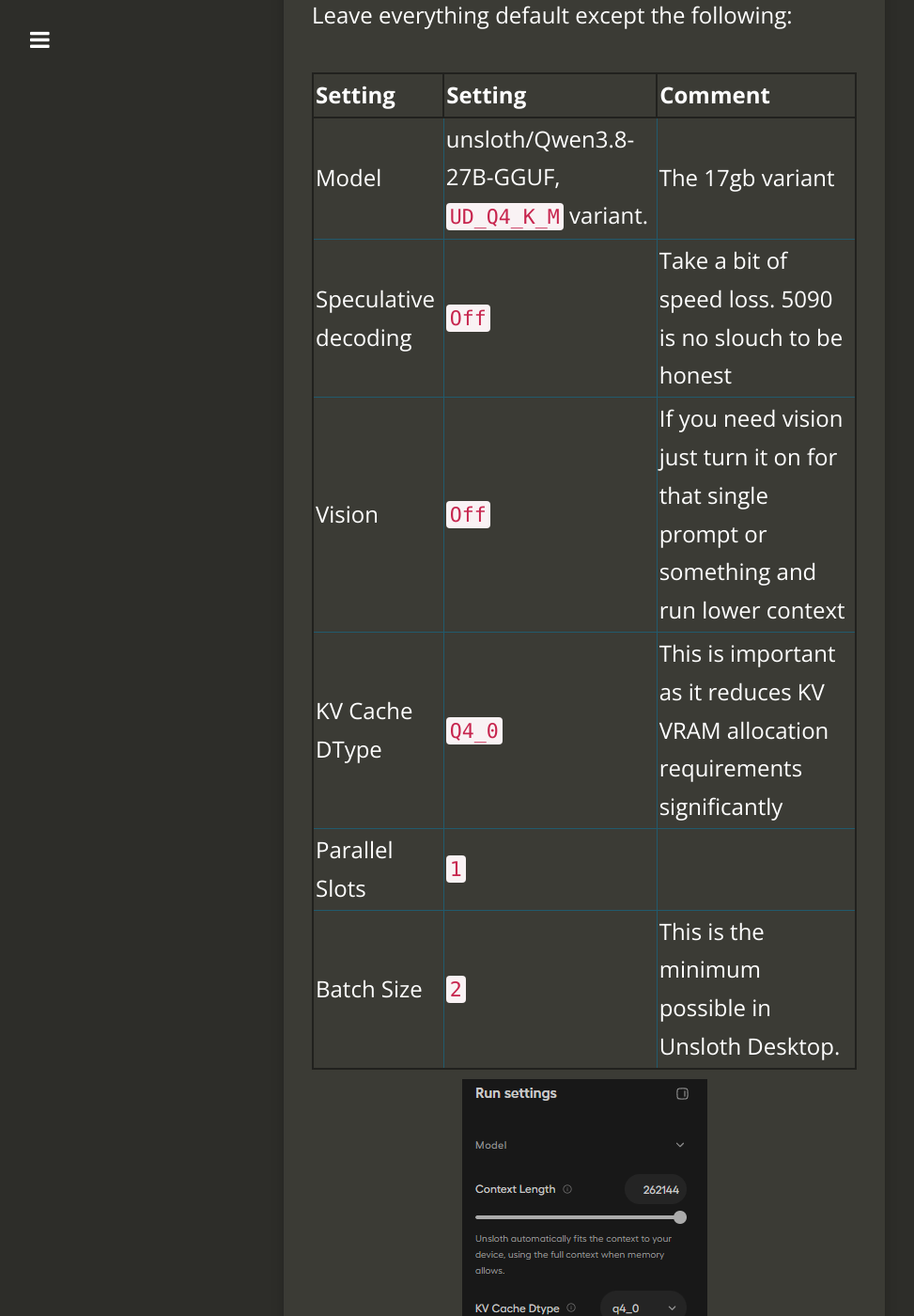
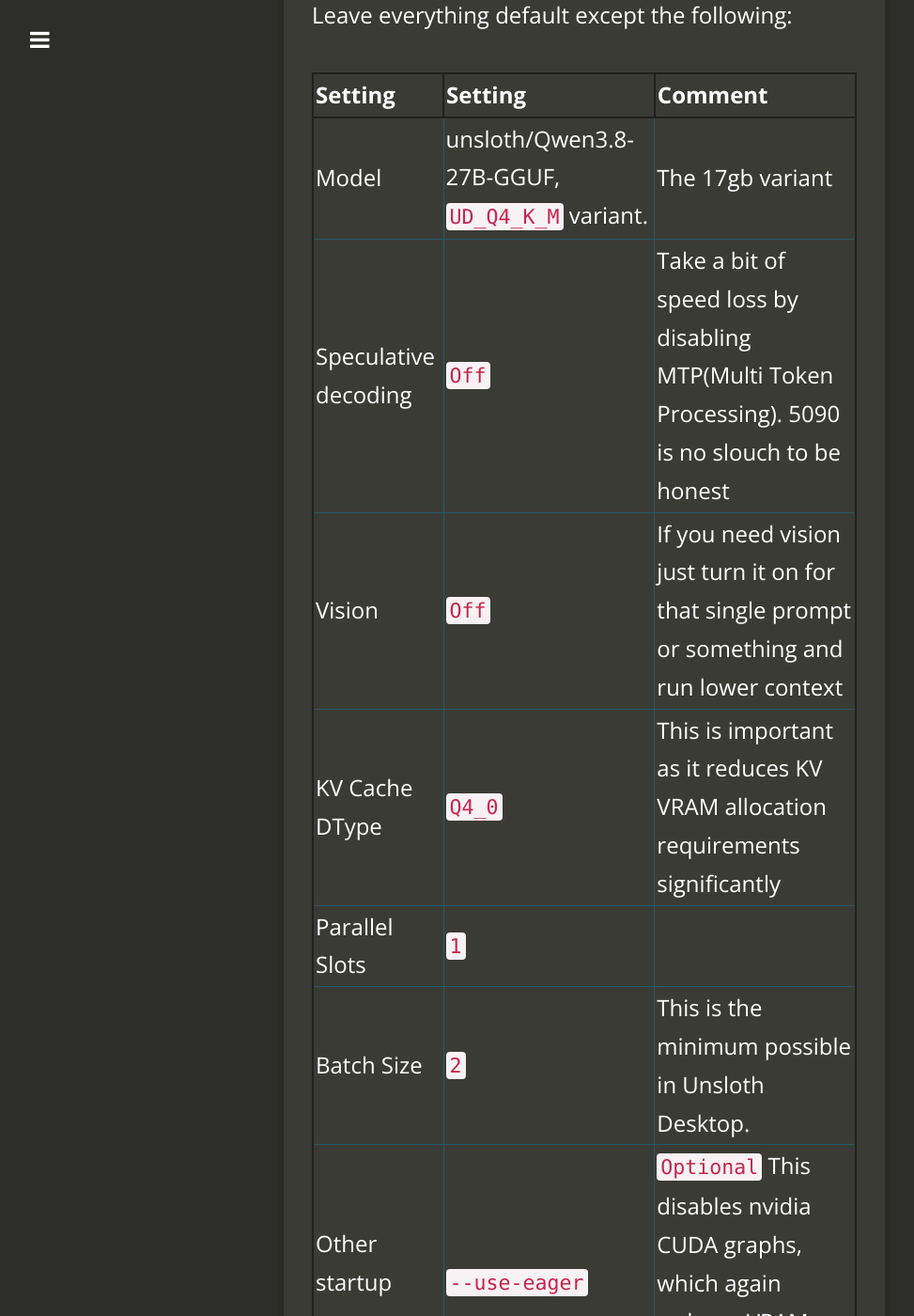
Before and after one commit to Dreamscent/Dreamscent.github.io, a Jekyll site: the page built from _posts/2026-08-21-Local-Qwen3.8-27b-on-single-RTX5090.md, in a window 1280 px wide and 1400 px high, scrolled down 10959 px. Shown: the whole window at 94% size, without its empty margins (18-991 px from the left). Built offline with Jekyll 4.4.1, drawn with Linux system fonts in a browser that asks for light colours; nearby versions of some CDN libraries; some of the changed text lies outside the part shown.

Commit message:
Update
111

```diff
--- a/_posts/2026-08-21-Local-Qwen3.8-27b-on-single-RTX5090.md
+++ b/_posts/2026-08-21-Local-Qwen3.8-27b-on-single-RTX5090.md
@@ -212,11 +212,12 @@
 | Setting              | Setting                                        | Comment                                                      |
 | -------------------- | ---------------------------------------------- | ------------------------------------------------------------ |
 | Model                | unsloth/Qwen3.8-27B-GGUF, `UD_Q4_K_M` variant. | The 17gb variant                                             |
-| Speculative decoding | `Off`                                          | Take a bit of speed loss. 5090 is no slouch to be honest     |
+| Speculative decoding | `Off`                                          | Take a bit of speed loss by disabling MTP(Multi Token Processing). 5090 is no slouch to be honest |
 | Vision               | `Off`                                          | If you need vision just turn it on for that single prompt or something and run lower context |
 | KV Cache DType       | `Q4_0`                                         | This is important as it reduces KV VRAM allocation requirements significantly |
 | Parallel Slots       | `1`                                            |                                                              |
 | Batch Size           | `2`                                            | This is the minimum possible in Unsloth Desktop.             |
+| Other startup params | `--use-eager`                                  | `Optional` This disables nvidia CUDA graphs, which again reduces VRAM allocation at the cost of speed. |
 
 
 
```
